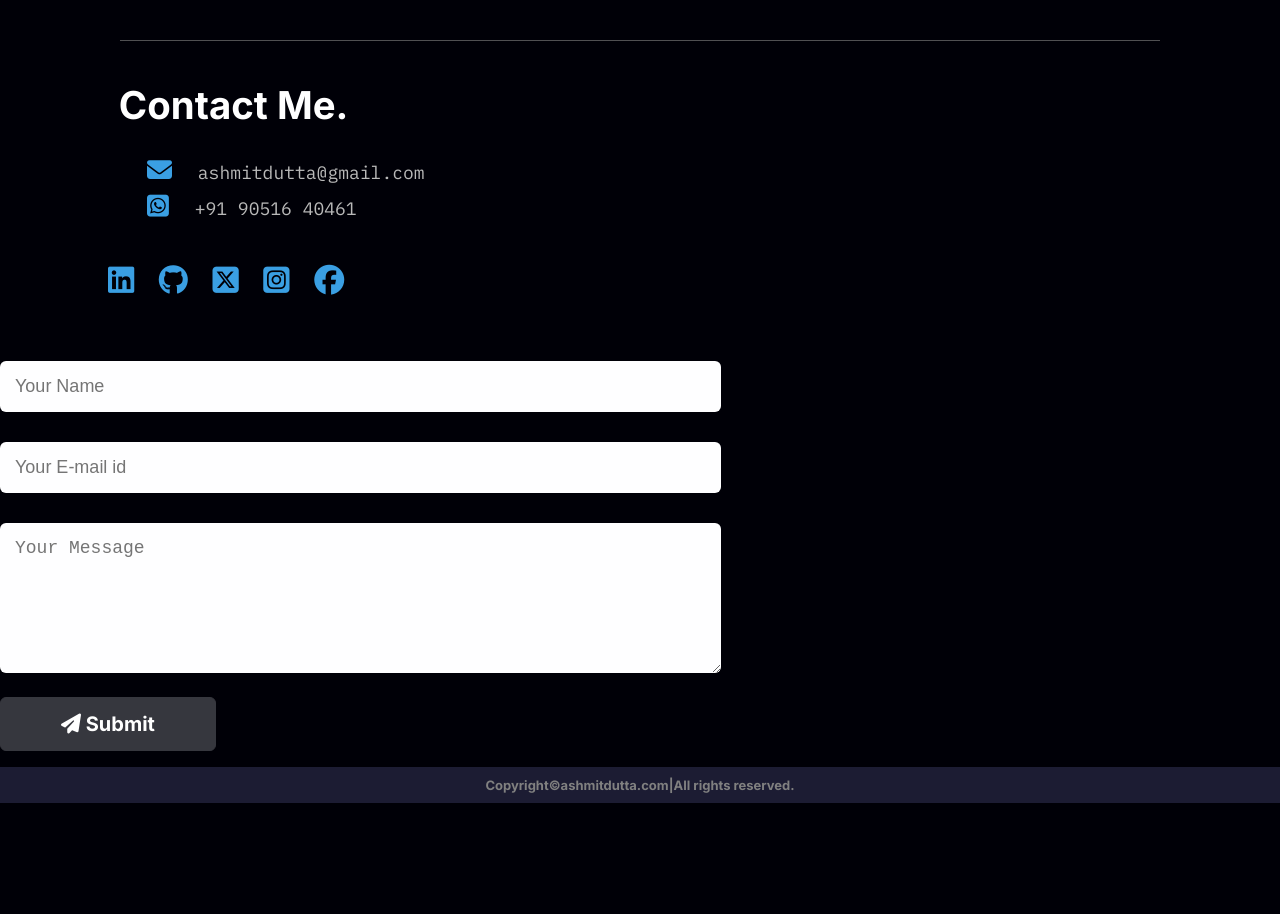
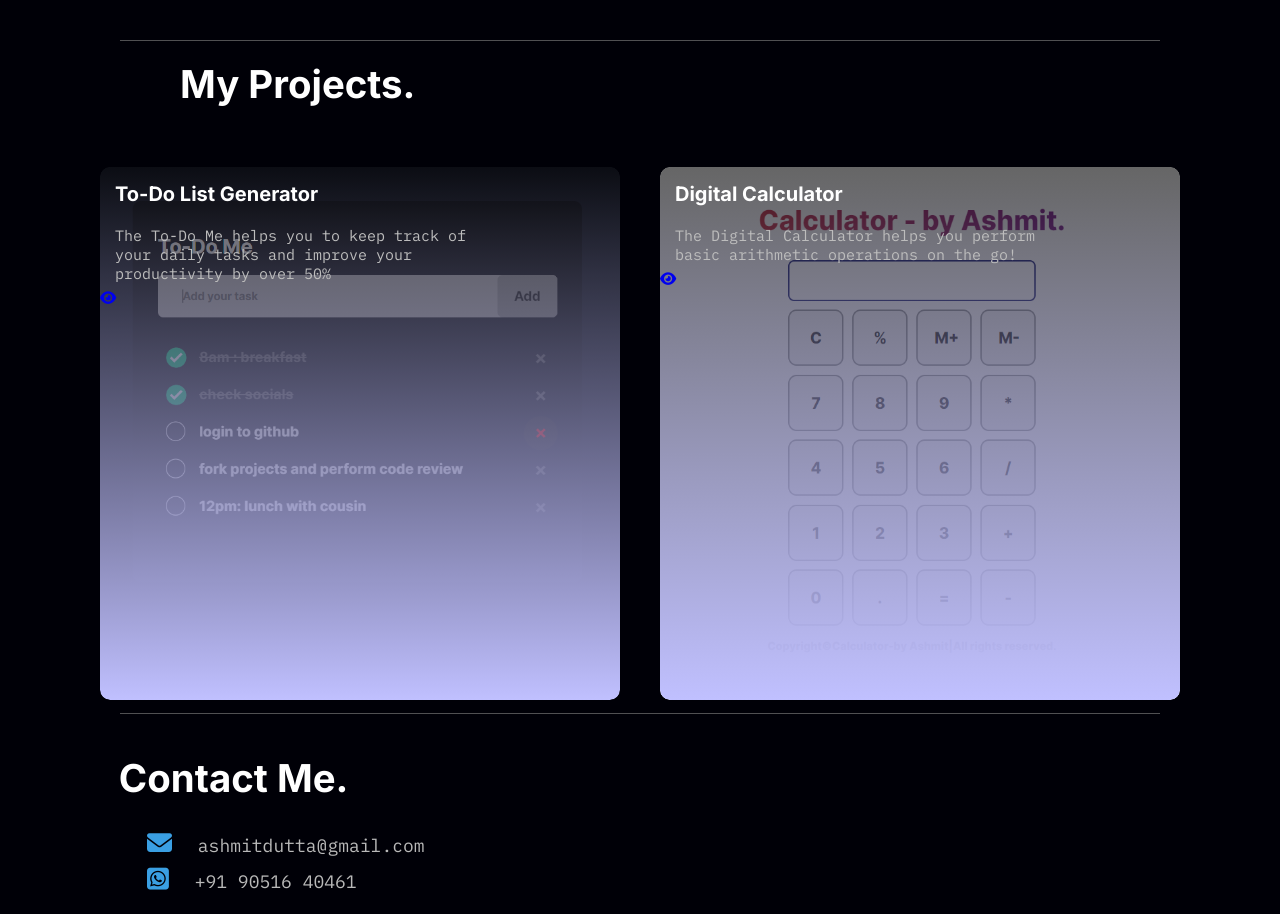
Before and after one commit to ftashmit/Portfolio, a plain HTML site: page portfolio/index.html in a window 1280 px wide. Shown: the part 2041-2955 px from the top of the page. Before the commit the page ends 2844 px from the top, so only its background shows below. Drawn offline with nearby package versions, Linux system fonts and the light colour scheme.

Commit message:
adds gradient to img

```diff
--- a/portfolio/index.html
+++ b/portfolio/index.html
@@ -124,6 +124,30 @@
             </div>
         </div>
 <hr>
+        <div id="myprojects">
+            <div class="container">
+                <h1 class="subtitles">My Projects.</h1>
+                <div class="projectlist">
+                    <div class="project">
+                        <img src="images/todoss.png" alt="ss of to-do-me project">
+                        <div class="layer">
+                            <h3>To-Do List Generator</h3>
+                            <p>The To-Do Me helps you to keep track of your daily tasks and improve your productivity by over 50%</p>
+                            <a href="to-dolist/index.html"><i class="fa-solid fa-eye"></i></a>
+                        </div>
+                    </div>
+                    <div class="project">
+                        <img src="images/calcss.png" alt="ss of calculator project">
+                        <div class="layer">
+                            <h3>Digital Calculator</h3>
+                            <p>The Digital Calculator helps you perform basic arithmetic operations on the go!</p>
+                            <a href="calculator/index.html"><i class="fa-solid fa-eye"></i></a>
+                        </div>
+                    </div>
+                </div>
+            </div>
+        </div>
+<hr>
         <div id="contact">
             <div class="container">
                 <div class="row">
--- a/portfolio/style.css
+++ b/portfolio/style.css
@@ -302,6 +302,54 @@ h1.subtitles {
     transform: translateY(-10px);
 }
 
+#portfolio{
+    padding: 50px 0;
+
+}
+.projectlist{
+    display: grid;
+    grid-template-columns: repeat(auto-fit, minmax(250px,2fr));
+    grid-gap: 40px;
+    margin-top: 50px;
+    padding: 10px 100px;
+    font-size: 0.9rem;
+}
+.project{
+    border-radius: 10px;
+    position: relative;
+    overflow: hidden;
+
+}
+.project h3{
+    padding: 15px;
+    font-family: Inter, sans-serif;
+    font-size: 20px;
+}
+.project p{
+    font-size: 15px;
+    color: rgb(189, 189, 189);
+    padding: 5px;
+    margin-left: 10px;
+    margin-right: 120px;
+}
+.project img{
+    border-radius: 10px;
+    width: 100%;
+    height: 100%;
+    display: block;
+
+}
+.layer{
+    width: 100%;
+    height: 100%;
+    background: linear-gradient(rgba(0,0,0,0.6),rgb(192, 192, 255));
+    border-radius: 10px;
+    position: absolute;
+    left: 0;
+    bottom: 0;
+    overflow: hidden;
+}
+
 .contactleft h1{
     margin-top: 1.5%;
     margin-bottom: 30px;
```
Also changed, not shown: portfolio/images/calcss.png (added), portfolio/images/todoss.png (added), 1 other file.
